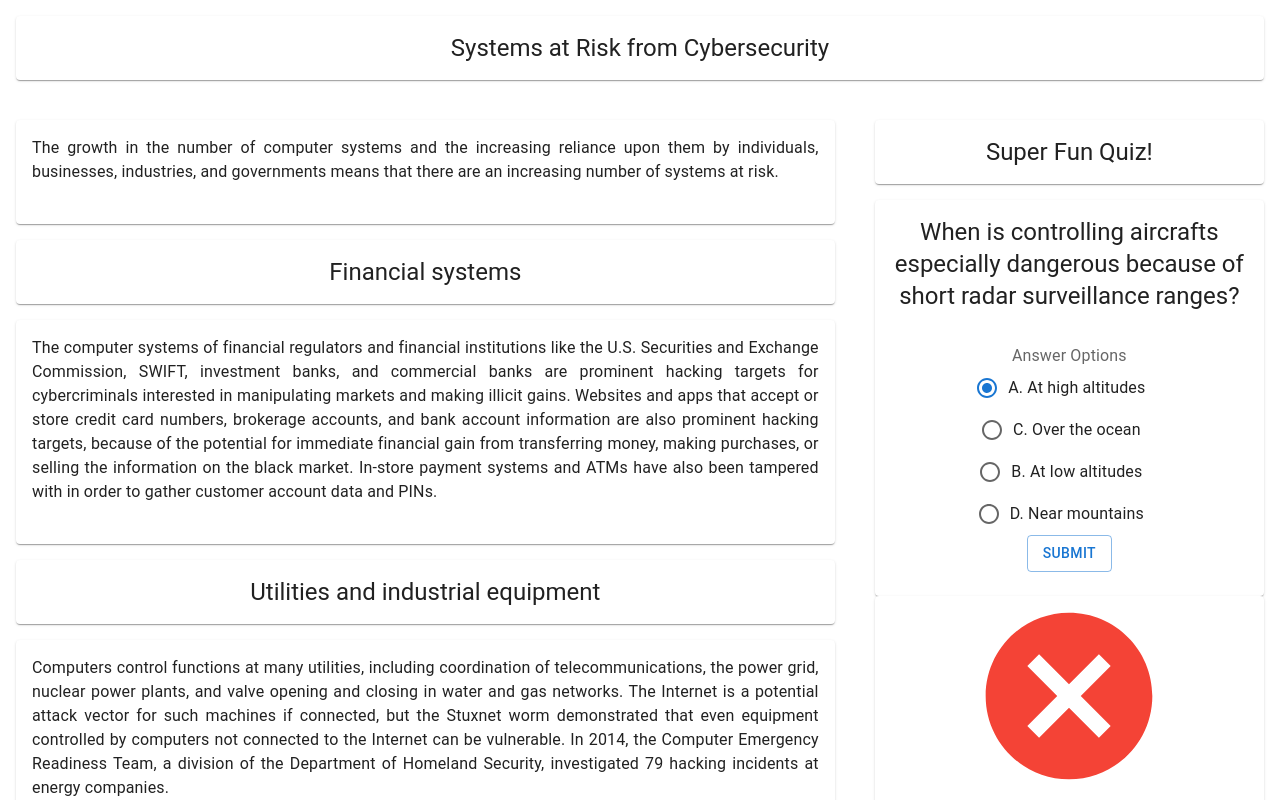
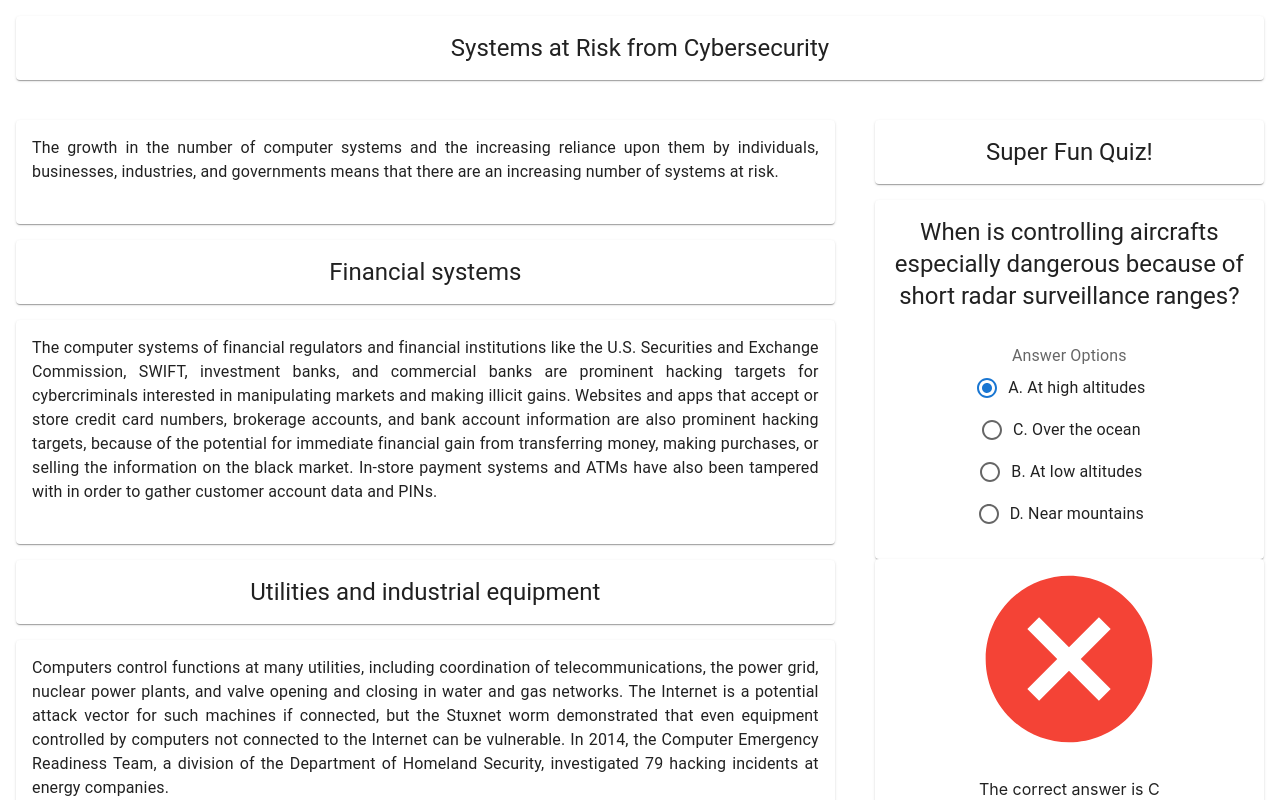
Before and after one commit to hammadfarooqi/Interactpedia, a React (Create React App) app: page / in a window 1280 px wide. Both pictures are taken after a click on the button "SUBMIT". Shown: the top 800 px of the page. Built offline with nearby package versions, Linux system fonts and the light colour scheme.

Commit message:
Questions can only be answered once

```diff
--- a/src/App.js
+++ b/src/App.js
@@ -68,7 +68,11 @@ function App() {
           </Grid>
         </Grid>
         <Grid item sm={4} md={4} lg={4}>
-          <Quiz questions={qs} topics={topics}/>
+          <Quiz
+            questions={qs}
+            topics={topics}
+            setTopics={setTopics}
+          />
         </Grid>
       </Grid>
     </div>
--- a/src/components/Question.js
+++ b/src/components/Question.js
@@ -9,27 +9,22 @@ import { typography } from '@mui/system';
 
 
 // test 2
-function validate(correct, category, setIsCorrect) {
-  console.log(category, correct)
-  if (correct === category){
+function validate(correctAnswer, category, setIsCorrect, topic, topics, setTopics) {
+  if (correctAnswer === category){
     setIsCorrect(1)
-    // document.getElementById("answer-choice").style.display = "none";
-    // return
-    // <CheckCircleIcon sx={{ color: green[500], fontSize: 200 }}/>
+    setTopics(topics.map((choice) => topic === choice.topic ? {...choice, answered: choice.answered+1, correct: choice.correct+1} : choice))
   }
   else{
     setIsCorrect(0)
-    // document.getElementById("answer-choice").style.display = "none";
-    // return <CancelIcon sx={{ color: red[500], fontSize: 200 }}/>
+    setTopics(topics.map((choice) => topic === choice.topic ? {...choice, answered: choice.answered+1} : choice))
   }
 }
 
 
-const Question = ({prompt, answers, correct, topic}) => {
+const Question = ({prompt, answers, correct, topic, topics, setTopics}) => {
   const [category, setCategory] = useState('A')
   const [isCorrect, setIsCorrect] = useState(-1)
-  const [show, setShow] = useState(false);
-  const [passed, setPassed] = useState(false);
+  const [showHint, setShowHint] = useState(false);
   return (
     <div>
       <Card>
@@ -61,22 +56,27 @@ const Question = ({prompt, answers, correct, topic}) => {
 
           </FormControl>
           <Grid xs={12}>
-            <Button type="submit" variant="outlined" onClick = {() => validate(correct, category, setIsCorrect)}>
+            {isCorrect === -1 && <Button type="submit" variant="outlined" onClick = {() => validate(correct, category, setIsCorrect, topic, topics, setTopics)}>
               Submit
-            </Button>
+            </Button>}
 
           </Grid>
         </CardContent>
       </Card>
       <Card>
+        {isCorrect === -1 && <Button variant="text" onClick =  {() => setShowHint(prev => !prev)}>Hint</Button>}
+        {showHint && <Box sx={{margin:2}} id='hint'>Section to Read: {topic}</Box>}
         <Grid xs={12}>
           {isCorrect === 1 && <CheckCircleIcon sx={{ color: green[500], fontSize: 200}} />}
           {isCorrect === 0 && <CancelIcon sx={{ color: red[500], fontSize: 200 }}/>}
         </Grid>
-        <Button variant="text" onClick =  {() => setShow(prev => !prev)}>Hint</Button>
-        {show && <Box sx={{margin:2}} id='hint'>Section to Read: {topic}</Box>}
+        {isCorrect === 0 &&
+          <CardContent>
+            The correct answer is {correct}
+          </CardContent>
+        }
         <Grid xs={12}>
-          {isCorrect === 1 && <Button variant="contained" onClick={()=> setPassed(true)} sx={{margin: 2}} >Next Question </Button>}
+          {isCorrect !== -1 && <Button variant="contained" onClick={()=> console.log(topics)} sx={{margin: 2}} >Next Question </Button>}
         </Grid>
       </Card>
     </div>
--- a/src/components/Quiz.js
+++ b/src/components/Quiz.js
@@ -4,23 +4,26 @@ import {Grid} from "@mui/material"
 import { useState } from "react"
 
 function nextQs(qs,questions, Passed) {
-  for (let i = 0; Passed==true; i++) {
-    console.log(questions[i])
-    qs.push(<Question prompt={questions[i].prompt} answers={questions[i].answers} correct={questions[i].correct} topic={questions[i].topic}/>)
-    return(
-      <Question prompt={questions[i].prompt} answers={questions[i].answers} correct={questions[i].correct} topic={questions[i].topic}/>
-    )
-  }
+
 }
 
-const Quiz = ({questions}) => {
+const Quiz = ({questions, topics, setTopics}) => {
+  const [current, setCurrent] = useState(0)
+
   return (
   <Grid container spacing = {2}>
       <Grid item sm={12} md={12} lg={12}>
           <Header title="Super Fun Quiz!" />
       </Grid>
       <Grid item sm={12} md={12} lg={12}>
-            <Question prompt={questions[0].prompt} answers={questions[0].answers} correct={questions[0].correct} topic={questions[0].topic}/>
+          <Question
+            prompt={questions[current].prompt}
+            answers={questions[current].answers}
+            correct={questions[current].correct}
+            topic={questions[current].topic}
+            topics={topics}
+            setTopics={setTopics}
+          />
       </Grid>
   </Grid>
   )
```
Lines whose indentation alone changed are shown as unchanged.
